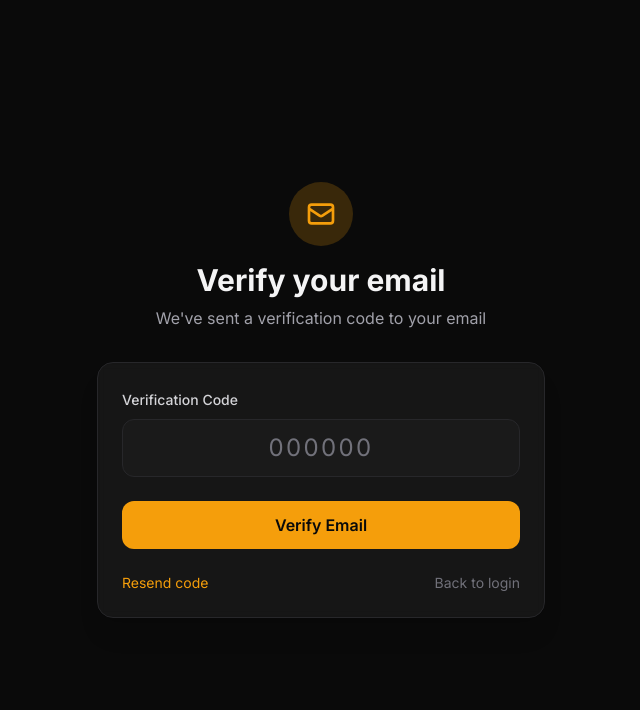
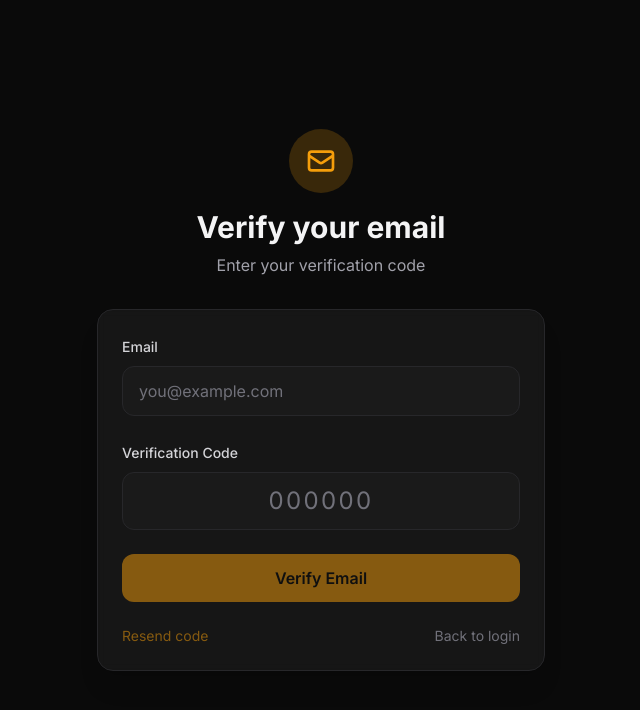
Before and after one commit to tristc/latte-art-throwdown, a Next.js app: page /verify in a window 1280 px wide. Shown: the top 710 px of the page, without its empty margins (319-959 px from the left). Built offline with nearby package versions, Linux system fonts and the light colour scheme; no server answers.

Commit message:
Fix: Email verification flow - send 6-digit OTP code instead of magic link

```diff
--- a/app/(auth)/signup/page.tsx
+++ b/app/(auth)/signup/page.tsx
@@ -44,7 +44,7 @@ export default function SignupPage() {
     }
 
     try {
-      const { data, error } = await supabase.auth.signUp({
+      const { error } = await supabase.auth.signUp({
         email: formData.email,
         password: formData.password,
         options: {
@@ -53,11 +53,15 @@ export default function SignupPage() {
             last_name: formData.lastName,
             role: formData.role,
           },
+          // Disable email confirmation requirement for now to simplify
+          emailRedirectTo: `${window.location.origin}/dashboard`,
         },
       });
 
       if (error) throw error;
 
+      // Store email for potential verification
+      localStorage.setItem('pendingVerificationEmail', formData.email);
       router.push('/verify');
     } catch (err) {
       setError(err instanceof Error ? err.message : 'Failed to sign up');
--- a/app/(auth)/verify/page.tsx
+++ b/app/(auth)/verify/page.tsx
@@ -1,16 +1,54 @@
 'use client';
 
-import { useState } from 'react';
+import { useState, useEffect } from 'react';
 import Link from 'next/link';
 import { useRouter } from 'next/navigation';
 import { supabase } from '@/lib/supabase/client';
 
 export default function VerifyPage() {
   const router = useRouter();
+  const [email, setEmail] = useState('');
   const [otp, setOtp] = useState('');
   const [loading, setLoading] = useState(false);
   const [error, setError] = useState('');
   const [resendLoading, setResendLoading] = useState(false);
+  const [codeSent, setCodeSent] = useState(false);
+
+  useEffect(() => {
+    // Get email from localStorage or URL params
+    const pendingEmail = localStorage.getItem('pendingVerificationEmail');
+    if (pendingEmail) {
+      setEmail(pendingEmail);
+      // Auto-send OTP on page load
+      sendOTP(pendingEmail);
+    } else {
+      // Check if user is already logged in (email confirmed)
+      checkSession();
+    }
+  }, []);
+
+  const checkSession = async () => {
+    const { data: { session } } = await supabase.auth.getSession();
+    if (session?.user?.email_confirmed_at) {
+      router.push('/dashboard');
+    }
+  };
+
+  const sendOTP = async (emailToUse: string) => {
+    try {
+      const { error } = await supabase.auth.signInWithOtp({
+        email: emailToUse,
+        options: {
+          shouldCreateUser: false, // Don't create new user, just verify existing
+        },
+      });
+
+      if (error) throw error;
+      setCodeSent(true);
+    } catch (err) {
+      setError(err instanceof Error ? err.message : 'Failed to send code');
+    }
+  };
 
   const handleVerify = async (e: React.FormEvent) => {
     e.preventDefault();
@@ -18,15 +56,16 @@ export default function VerifyPage() {
     setError('');
 
     try {
-      // Note: In a real implementation, you'd need to store the email from signup
-      // For this demo, we'll use a simplified flow
       const { error } = await supabase.auth.verifyOtp({
-        token_hash: otp,
+        email,
+        token: otp,
         type: 'email',
       });
 
       if (error) throw error;
 
+      // Clear pending verification email
+      localStorage.removeItem('pendingVerificationEmail');
       router.push('/dashboard');
     } catch (err) {
       setError(err instanceof Error ? err.message : 'Failed to verify');
@@ -36,11 +75,14 @@ export default function VerifyPage() {
   };
 
   const handleResend = async () => {
+    if (!email) {
+      setError('Email not found. Please sign up again.');
+      return;
+    }
     setResendLoading(true);
     try {
-      // Resend verification email
-      await new Promise((resolve) => setTimeout(resolve, 1000));
-      alert('Verification email resent!');
+      await sendOTP(email);
+      alert('Verification code resent!');
     } finally {
       setResendLoading(false);
     }
@@ -60,7 +102,7 @@ export default function VerifyPage() {
             Verify your email
           </h1>
           <p className="text-zinc-400">
-            We've sent a verification code to your email
+            {email ? `We've sent a 6-digit code to ${email}` : 'Enter your verification code'}
           </p>
         </div>
 
@@ -69,6 +111,23 @@ export default function VerifyPage() {
             <div className="bg-red-500/10 border border-red-500/20 text-red-400
                             px-4 py-3 rounded-lg text-sm">
               {error}
+            </div>
+          )}
+
+          {!email && (
+            <div className="space-y-2">
+              <label htmlFor="email" className="text-sm font-medium text-zinc-300">
+                Email
+              </label>
+              <input
+                id="email"
+                type="email"
+                value={email}
+                onChange={(e) => setEmail(e.target.value)}
+                className="input-field"
+                placeholder="you@example.com"
+                required
+              />
             </div>
           )}
 
@@ -90,7 +149,7 @@ export default function VerifyPage() {
 
           <button
             type="submit"
-            disabled={loading}
+            disabled={loading || !codeSent}
             className="w-full btn-primary"
           >
             {loading ? 'Verifying...' : 'Verify Email'}
@@ -100,7 +159,7 @@ export default function VerifyPage() {
             <button
               type="button"
               onClick={handleResend}
-              disabled={resendLoading}
+              disabled={resendLoading || !email}
               className="text-amber-500 hover:text-amber-400 disabled:opacity-50"
             >
               {resendLoading ? 'Sending...' : 'Resend code'}
```
